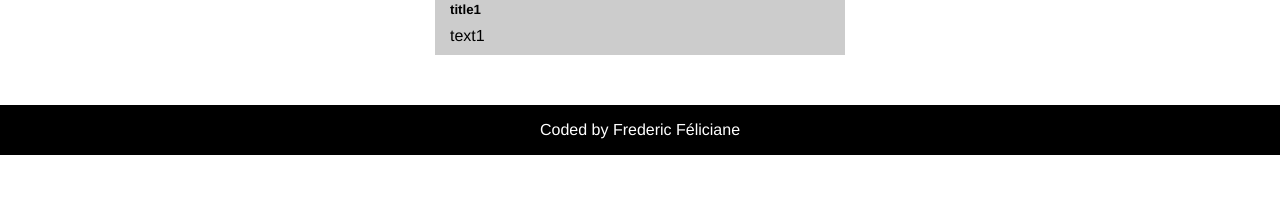
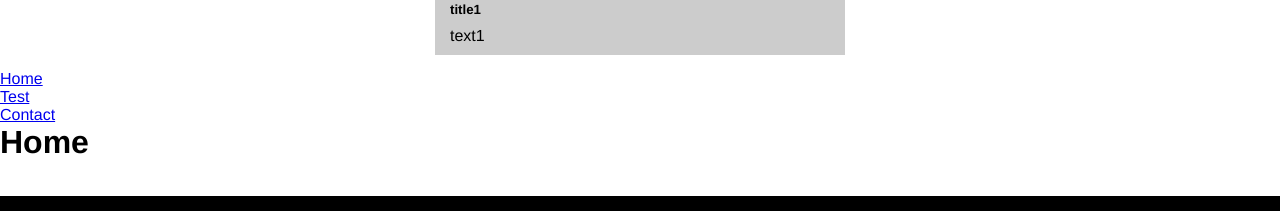
Before and after one commit to GabrielV7x/ShoesShowcase, a React (Vite) app: page / in a window 1280 px wide. Shown: the part 1970-2181 px from the top of the page. Before the commit the page ends 2125 px from the top, so only its background shows below. Built offline with nearby package versions, Linux system fonts and the light colour scheme.

Commit message:
routes added

```diff
--- a/package.json
+++ b/package.json
@@ -21,6 +21,7 @@
     "eslint-plugin-react": "^7.32.2",
     "eslint-plugin-react-hooks": "^4.6.0",
     "eslint-plugin-react-refresh": "^0.4.1",
+    "react-router-dom": "^6.15.0",
     "vite": "^4.4.0"
   }
 }
--- a/src/App.jsx
+++ b/src/App.jsx
@@ -3,6 +3,7 @@ import Card from './jsx/card'
 import Data from './jsx/data'
 import Header from './jsx/header'
 import Footer from './jsx/footer'
+import Myroutes from './jsx/index'
 
 function App() {
   const cardArray= Data.map((card) => {
@@ -23,6 +24,8 @@ function App() {
       <div className='cards_container'>
         {cardArray}
       </div>
+
+      < Myroutes />
       < Footer />
     </>
   )
--- a/src/jsx/header.jsx
+++ b/src/jsx/header.jsx
@@ -13,6 +13,7 @@ export default function Header() {
             <li>Contact</li>
             <li>Purchase</li>
             <li>Account</li>
+            <li><a href="test.html">Test</a></li>
           </ul>
         </div>
       </div>
--- /dev/null
+++ b/src/jsx/index.jsx
@@ -0,0 +1,26 @@
+import ReactDOM from "react-dom/client";
+import { BrowserRouter, Routes, Route } from "react-router-dom";
+import Layout from "../pages/Layout";
+import Home from "../pages/Home";
+import Test from "../pages/Test";
+import Contact from "../pages/Contact";
+import NoPage from "../pages/NoPage";
+
+
+export default function Myroutes() {
+  return (
+    <BrowserRouter>
+      <Routes>
+        <Route path="/" element={<Layout />}>
+          <Route index element={<Home />} />
+          <Route path="test" element={<Test />} />
+          <Route path="contact" element={<Contact />} />
+          <Route path="*" element={<NoPage />} />
+        </Route>
+      </Routes>
+    </BrowserRouter>
+  );
+}
+
+const root = ReactDOM.createRoot(document.getElementById('root'));
+root.render(<Myroutes />);
--- /dev/null
+++ b/src/pages/Contact.jsx
@@ -0,0 +1,5 @@
+const Contact = () => {
+  return <h1>Contact Me</h1>;
+};
+
+export default Contact;
--- /dev/null
+++ b/src/pages/Home.jsx
@@ -0,0 +1,5 @@
+const Home = () => {
+  return <h1>Home</h1>;
+};
+
+export default Home;
--- /dev/null
+++ b/src/pages/Layout.jsx
@@ -0,0 +1,25 @@
+import { Outlet, Link } from "react-router-dom";
+
+const Layout = () => {
+  return (
+    <>
+      <nav>
+        <ul>
+          <li>
+            <Link to="/">Home</Link>
+          </li>
+          <li>
+            <Link to="/test">Test</Link>
+          </li>
+          <li>
+            <Link to="/contact">Contact</Link>
+          </li>
+        </ul>
+      </nav>
+
+      <Outlet />
+    </>
+  )
+};
+
+export default Layout;
--- /dev/null
+++ b/src/pages/NoPage.jsx
@@ -0,0 +1,5 @@
+const NoPage = () => {
+  return <h1>404</h1>;
+};
+
+export default NoPage;
--- /dev/null
+++ b/src/pages/Test.jsx
@@ -0,0 +1,5 @@
+const Test = () => {
+  return <h1>Test</h1>;
+};
+
+export default Test;
```
Also changed, not shown: src/test.html (added, +11 -0 lines), 1 other file (tests, documents, lock files or other folders).
